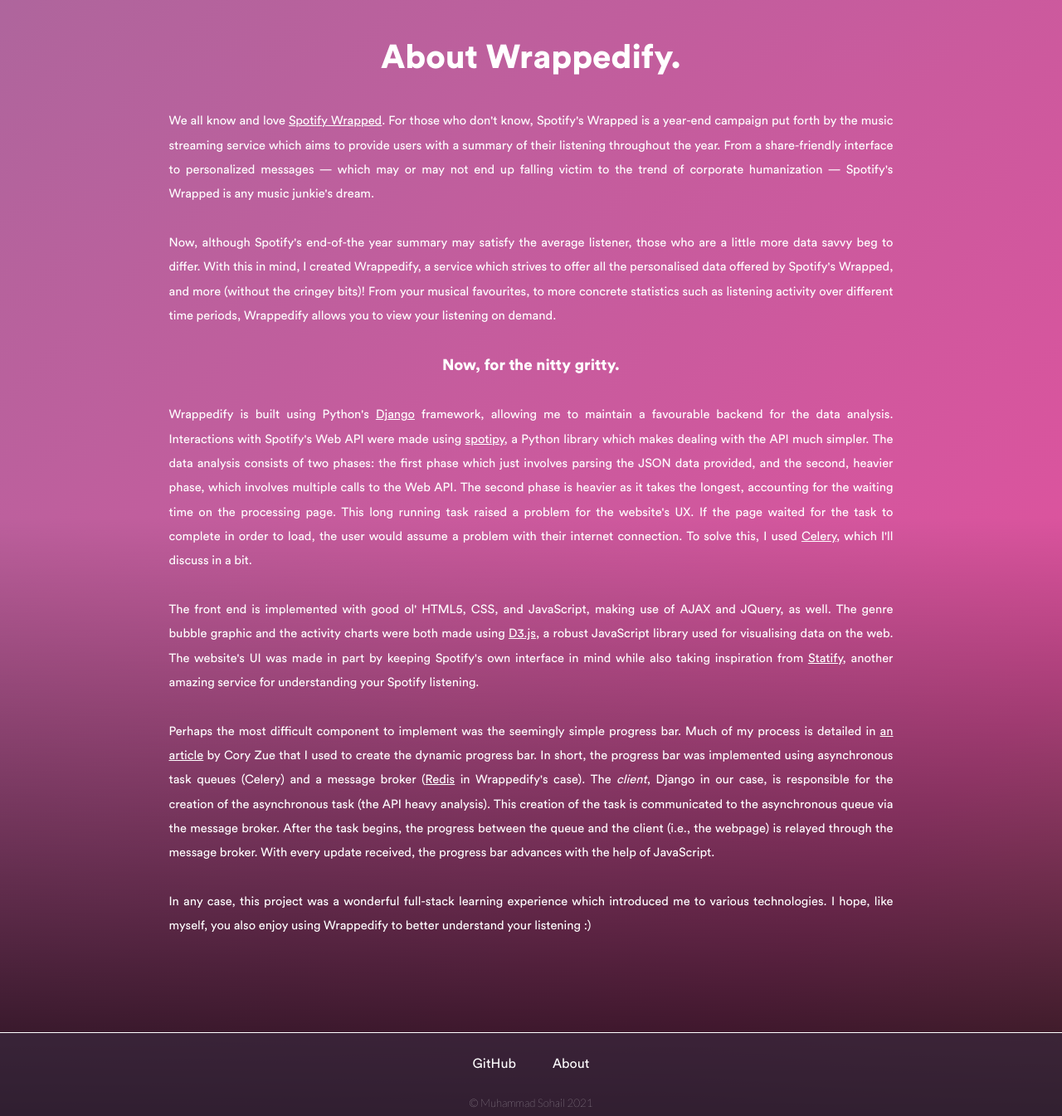
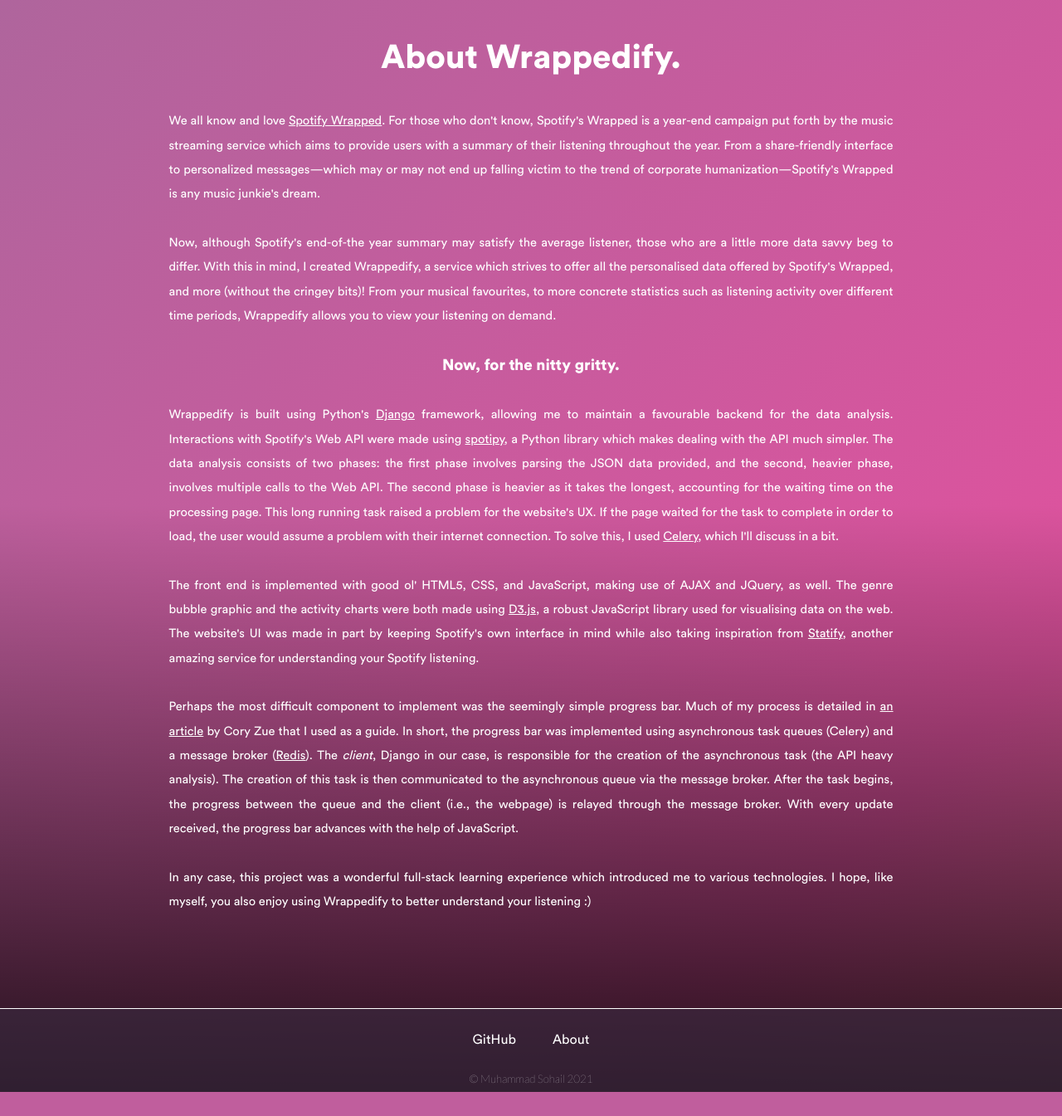
Before and after one commit to msohaill/wrappedify, a Django app: page /about/ in a window 1280 px wide. Shown: the part 100-1445 px from the top of the page at 83% size. After the commit the page ends 1416 px from the top, so only its background shows below. Run offline with Django 4.2, Linux system fonts and the light colour scheme; parts of the project's set-up code (start-up, migrations or seed data) failed here and were passed over.

Commit message:
Proofread about_view.html

```diff
--- a/pages/templates/pages/about_view.html
+++ b/pages/templates/pages/about_view.html
@@ -6,12 +6,12 @@
 {% block main %}
 <div style="width: 100%; display:flex; flex-direction:column; justify-content:center; align-items:center; text-align:justify">
     <h1>About Wrappedify.</h1>
-    <p style="font-size:11pt; width: 75%">We all know and love <a href="https://en.wikipedia.org/wiki/Spotify_Wrapped" style="color:white" target="_blank" rel="noopener noreferrer">Spotify Wrapped</a>. For those who don't know, Spotify's Wrapped is a year-end campaign put forth by the music streaming service which aims to provide users with a summary of their listening throughout the year. From a share-friendly interface to personalized messages — which may or may not end up falling victim to the trend of corporate humanization — Spotify's Wrapped is any music junkie's dream.</p>
+    <p style="font-size:11pt; width: 75%">We all know and love <a href="https://en.wikipedia.org/wiki/Spotify_Wrapped" style="color:white" target="_blank" rel="noopener noreferrer">Spotify Wrapped</a>. For those who don't know, Spotify's Wrapped is a year-end campaign put forth by the music streaming service which aims to provide users with a summary of their listening throughout the year. From a share-friendly interface to personalized messages—which may or may not end up falling victim to the trend of corporate humanization—Spotify's Wrapped is any music junkie's dream.</p>
     <p style="font-size:11pt; width: 75%">Now, although Spotify's end-of-the year summary may satisfy the average listener, those who are a little more data savvy beg to differ. With this in mind, I created Wrappedify, a service which strives to offer all the personalised data offered by Spotify's Wrapped, and more (without the cringey bits)! From your musical favourites, to more concrete statistics such as listening activity over different time periods, Wrappedify allows you to view your listening on demand.</p>
     <h3 style="font-family:CircularStd-Black">Now, for the nitty gritty.</h3>
-    <p style="font-size:11pt; width: 75%">Wrappedify is built using Python's <a href="https://www.djangoproject.com" style="color:white" target="_blank" rel="noopener noreferrer">Django</a> framework, allowing me to maintain a favourable backend for the data analysis. Interactions with Spotify's Web API were made using <a href="https://spotipy.readthedocs.io/en/2.19.0/" style="color:white" target="_blank" rel="noopener noreferrer">spotipy</a>, a Python library which makes dealing with the API much simpler. The data analysis consists of two phases: the first phase which just involves parsing the JSON data provided, and the second, heavier phase, which involves multiple calls to the Web API. The second phase is heavier as it takes the longest, accounting for the waiting time on the processing page. This long running task raised a problem for the website's UX. If the page waited for the task to complete in order to load, the user would assume a problem with their internet connection. To solve this, I used <a href="https://docs.celeryproject.org/en/stable/index.html" style="color:white" target="_blank" rel="noopener noreferrer">Celery</a>, which I'll discuss in a bit.</p>
+    <p style="font-size:11pt; width: 75%">Wrappedify is built using Python's <a href="https://www.djangoproject.com" style="color:white" target="_blank" rel="noopener noreferrer">Django</a> framework, allowing me to maintain a favourable backend for the data analysis. Interactions with Spotify's Web API were made using <a href="https://spotipy.readthedocs.io/en/2.19.0/" style="color:white" target="_blank" rel="noopener noreferrer">spotipy</a>, a Python library which makes dealing with the API much simpler. The data analysis consists of two phases: the first phase involves parsing the JSON data provided, and the second, heavier phase, involves multiple calls to the Web API. The second phase is heavier as it takes the longest, accounting for the waiting time on the processing page. This long running task raised a problem for the website's UX. If the page waited for the task to complete in order to load, the user would assume a problem with their internet connection. To solve this, I used <a href="https://docs.celeryproject.org/en/stable/index.html" style="color:white" target="_blank" rel="noopener noreferrer">Celery</a>, which I'll discuss in a bit.</p>
     <p style="font-size:11pt; width: 75%">The front end is implemented with good ol' HTML5, CSS, and JavaScript, making use of AJAX and JQuery, as well. The genre bubble graphic and the activity charts were both made using <a href="https://d3js.org" style="color:white" target="_blank" rel="noopener noreferrer">D3.js</a>, a robust JavaScript library used for visualising data on the web. The website's UI was made in part by keeping Spotify's own interface in mind while also taking inspiration from <a href="https://medium.com/front-end-weekly/how-i-built-a-miniature-year-round-available-version-of-spotify-wrapped-e7625a30b58b" style="color:white" target="_blank" rel="noopener noreferrer">Statify</a>, another amazing service for understanding your Spotify listening.</p>
-    <p style="font-size:11pt; width: 75%">Perhaps the most difficult component to implement was the seemingly simple progress bar. Much of my process is detailed in <a href="https://buildwithdjango.com/blog/post/celery-progress-bars/" style="color:white" target="_blank" rel="noopener noreferrer">an article</a> by Cory Zue that I used to create the dynamic progress bar. In short, the progress bar was implemented using asynchronous task queues (Celery) and a message broker (<a href="https://redis.io" style="color:white" target="_blank" rel="noopener noreferrer">Redis</a> in Wrappedify's case). The <em>client</em>, Django in our case, is responsible for the creation of the asynchronous task (the API heavy analysis). This creation of the task is communicated to the asynchronous queue via the message broker. After the task begins, the progress between the queue and the client (i.e., the webpage) is relayed through the message broker. With every update received, the progress bar advances with the help of JavaScript.</p>
+    <p style="font-size:11pt; width: 75%">Perhaps the most difficult component to implement was the seemingly simple progress bar. Much of my process is detailed in <a href="https://buildwithdjango.com/blog/post/celery-progress-bars/" style="color:white" target="_blank" rel="noopener noreferrer">an article</a> by Cory Zue that I used as a guide. In short, the progress bar was implemented using asynchronous task queues (Celery) and a message broker (<a href="https://redis.io" style="color:white" target="_blank" rel="noopener noreferrer">Redis</a>). The <em>client</em>, Django in our case, is responsible for the creation of the asynchronous task (the API heavy analysis). The creation of this task is then communicated to the asynchronous queue via the message broker. After the task begins, the progress between the queue and the client (i.e., the webpage) is relayed through the message broker. With every update received, the progress bar advances with the help of JavaScript.</p>
     <p style="font-size:11pt; width: 75%">In any case, this project was a wonderful full-stack learning experience which introduced me to various technologies. I hope, like myself, you also enjoy using Wrappedify to better understand your listening :)</p>
 </div>
 {% endblock %}
```
